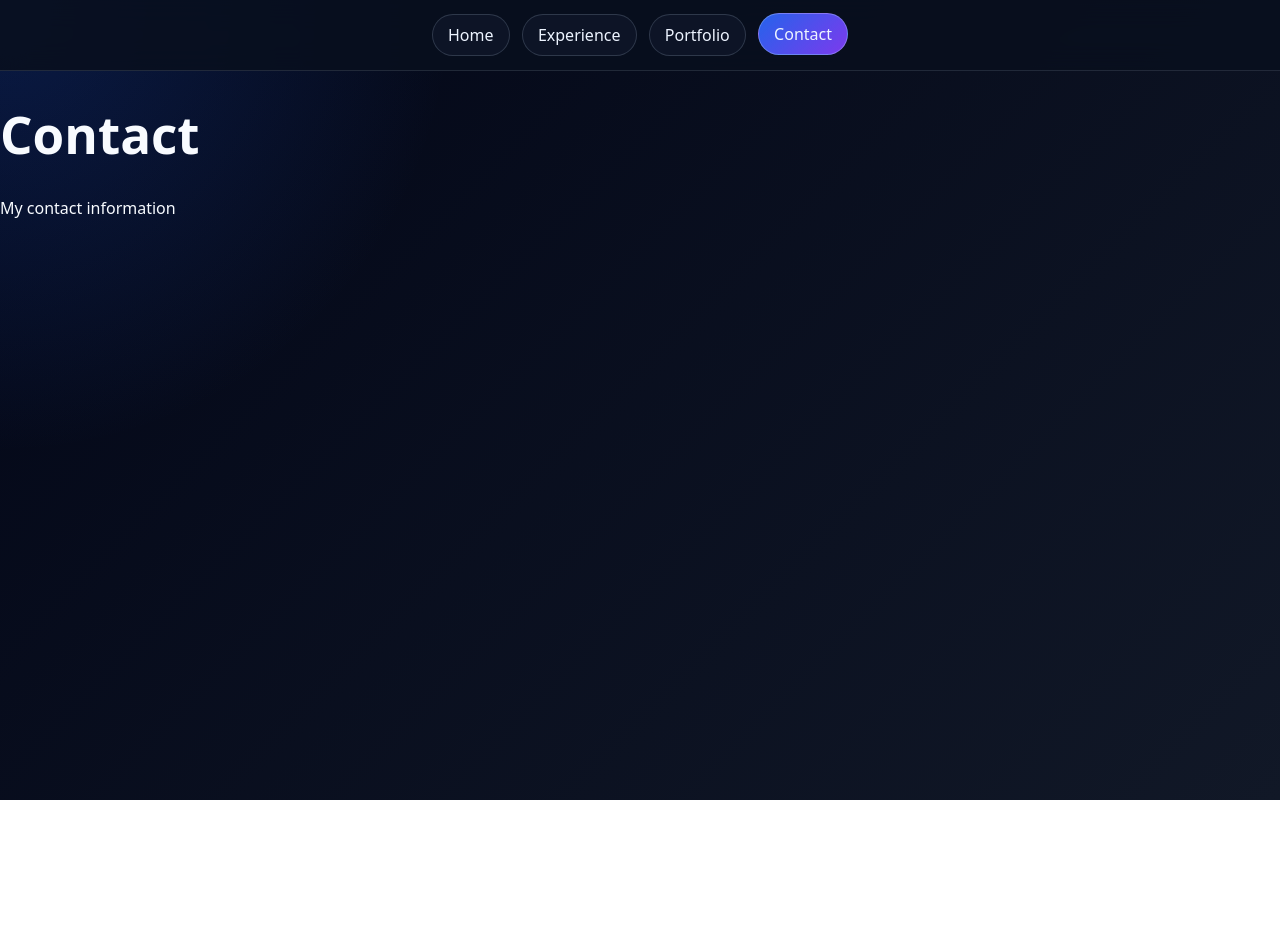
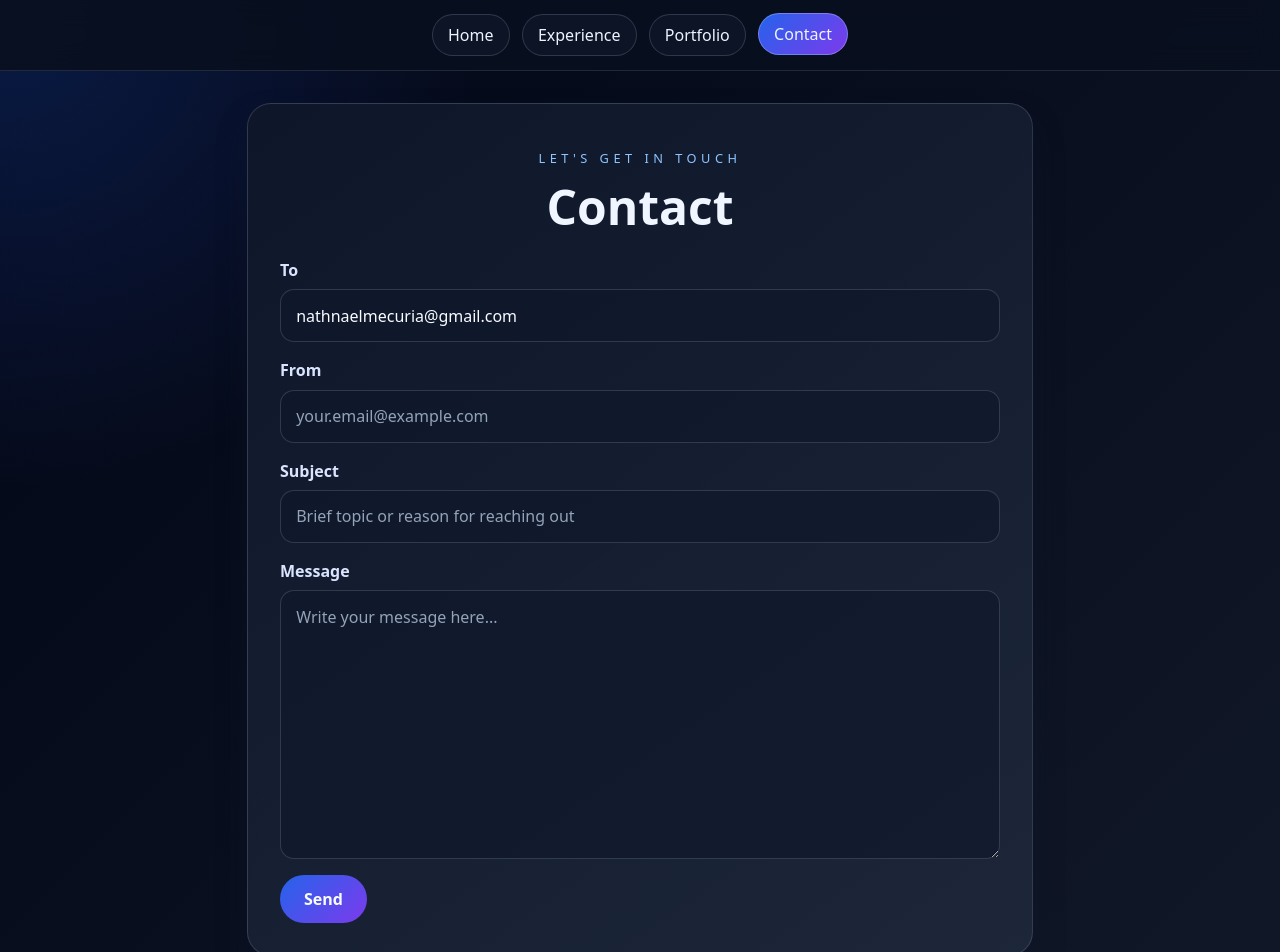
Before and after one commit to nathnaelm/Personal-Portfolio, a React (Vite) app: page /#/contact in a window 1280 px wide. Shown: the top 952 px of the page. Before the commit the page ends 800 px from the top, so only its background shows below. Built offline with nearby package versions, Linux system fonts and the light colour scheme.

Commit message:
Incorperated a built in JSON form to send out emails from my website. Right now, a message appears after hitting send, notifying the user that a new message is ready to send. Locally, my outlook opens and prepares the message from the form.

```diff
--- a/src/App.css
+++ b/src/App.css
@@ -614,8 +614,107 @@
   color: #bfdbfe;
 }
 
+/* Contact Page Styles */
+.contact-page {
+  padding: 2rem 1rem 3rem;
+  color: #eff6ff;
+}
+
+.contact-card {
+  max-width: 720px;
+  margin: 0 auto;
+  background: linear-gradient(145deg, rgba(15, 23, 42, 0.95), rgba(30, 41, 59, 0.92));
+  border: 1px solid rgba(148, 163, 184, 0.22);
+  border-radius: 24px;
+  padding: 2rem;
+  box-shadow: 0 18px 30px rgba(15, 23, 42, 0.35);
+}
+
+.contact-header {
+  text-align: center;
+  margin-bottom: 1.5rem;
+}
+
+.contact-header h1 {
+  font-size: clamp(2rem, 7vw, 3rem);
+  margin: 0.25rem 0 0;
+}
+
+.contact-form {
+  display: flex;
+  flex-direction: column;
+  gap: 1rem;
+}
+
+.contact-form label {
+  display: flex;
+  flex-direction: column;
+  gap: 0.45rem;
+}
+
+.contact-form span {
+  font-weight: 600;
+  color: #dbe4ff;
+}
+
+.contact-form input,
+.contact-form textarea {
+  width: 100%;
+  box-sizing: border-box;
+  padding: 0.85rem 0.95rem;
+  border-radius: 14px;
+  border: 1px solid rgba(148, 163, 184, 0.24);
+  background: rgba(15, 23, 42, 0.62);
+  color: #f8fbff;
+  font: inherit;
+}
+
+.contact-form textarea {
+  min-height: 220px;
+  resize: vertical;
+}
+
+.contact-form input::placeholder,
+.contact-form textarea::placeholder {
+  color: #94a3b8;
+}
+
+.contact-form input:focus,
+.contact-form textarea:focus {
+  outline: none;
+  border-color: rgba(125, 211, 252, 0.6);
+  box-shadow: 0 0 0 3px rgba(14, 165, 233, 0.18);
+}
+
+.contact-submit {
+  align-self: flex-start;
+  padding: 0.8rem 1.5rem;
+  border: none;
+  border-radius: 999px;
+  background: linear-gradient(135deg, #2563eb, #7c3aed);
+  color: #f8fbff;
+  font-weight: 600;
+  cursor: pointer;
+  transition: transform 160ms ease, box-shadow 160ms ease;
+}
+
+.contact-submit:hover {
+  transform: translateY(-1px);
+  box-shadow: 0 12px 24px rgba(37, 99, 235, 0.28);
+}
+
+.contact-status {
+  margin: 0;
+  font-size: 0.95rem;
+  color: #93c5fd;
+}
+
 @media (max-width: 860px) {
   .portfolio-card {
     width: 100%;
   }
+
+  .contact-card {
+    padding: 1.5rem;
+  }
 }
--- a/src/tabs/Contact/Contact.jsx
+++ b/src/tabs/Contact/Contact.jsx
@@ -1,12 +1,109 @@
 import { useState } from 'react'
-import { HashRouter as Router, Routes, Route } from 'react-router-dom'
 
 function Contact() {
+    const recipientEmail = 'nathnaelmecuria@gmail.com'
+
+    const [formData, setFormData] = useState({
+        to: recipientEmail,
+        from: '',
+        subject: '',
+        body: '',
+    })
+
+    const [statusMessage, setStatusMessage] = useState('')
+
+    const handleChange = (event) => {
+        const { name, value } = event.target
+
+        setFormData((prev) => ({
+            ...prev,
+            [name]: value,
+        }))
+    }
+
+    const handleSubmit = (event) => {
+        event.preventDefault()
+
+        if (!formData.from.trim() || !formData.subject.trim() || !formData.body.trim()) {
+            setStatusMessage('Please complete your email, subject, and message before sending.')
+            return
+        }
+
+        // const emailBody = `From: ${formData.from}\n\n${formData.body}`
+        const emailBody = `${formData.body}`
+        const mailtoLink = `mailto:${recipientEmail}?subject=${encodeURIComponent(formData.subject)}&body=${encodeURIComponent(emailBody)}`
+
+        window.location.href = mailtoLink
+        setStatusMessage('Your email app should open with a new message ready to send.')
+    }
+
     return (
-        <div>
-            <h1>Contact</h1>
-            <p>My contact information</p>
-        </div>
+        <section className="contact-page">
+            <div className="contact-card">
+                <div className="contact-header">
+                    <p className="eyebrow">Let's get in touch</p>
+                    <h1>Contact</h1>
+                </div>
+
+                <form className="contact-form" onSubmit={handleSubmit}>
+                    <label>
+                        <span>To</span>
+                        <input
+                            type="email"
+                            name="to"
+                            value={formData.to}
+                            readOnly
+                        />
+                    </label>
+
+                    <label>
+                        <span>From</span>
+                        <input
+                            type="email"
+                            name="from"
+                            value={formData.from}
+                            placeholder="your.email@example.com"
+                            onChange={handleChange}
+                            required
+                        />
+                    </label>
+
+                    <label>
+                        <span>Subject</span>
+                        <input
+                            type="text"
+                            name="subject"
+                            value={formData.subject}
+                            placeholder="Brief topic or reason for reaching out"
+                            onChange={handleChange}
+                            required
+                        />
+                    </label>
+
+                    <label>
+                        <span>Message</span>
+                        <textarea
+                            name="body"
+                            value={formData.body}
+                            rows="10"
+                            placeholder="Write your message here..."
+                            onChange={handleChange}
+                            required
+                        />
+                    </label>
+
+                    <button type="submit" className="contact-submit">
+                        Send
+                    </button>
+
+                    {statusMessage && (
+                        <p className="contact-status" role="status">
+                            {statusMessage}
+                        </p>
+                    )}
+                </form>
+            </div>
+        </section>
     )
 }
 
```
